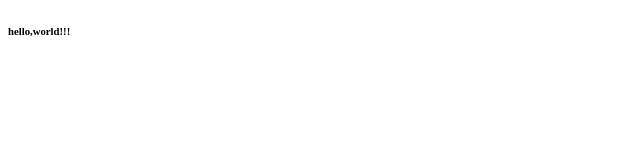
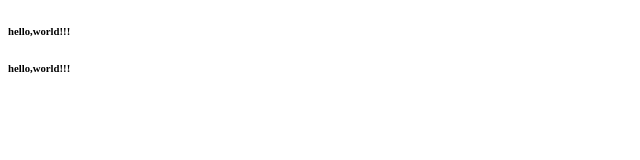
Before and after one commit to Zot012/hahaha, a plain HTML site: page index.html in a window 1280 px wide. Shown: the full height of the page, 0-640 px from the left. Drawn offline with Linux system fonts and the light colour scheme.

Commit message:
myfirstdocument

```diff
--- a/index.html
+++ b/index.html
@@ -8,5 +8,6 @@
 </head>
 <body>
     <h6>hello,world!!!</h6>
+    <h6>hello,world!!!</h6>
 </body>
 </html>
```
Also changed, not shown: 1 other file.
